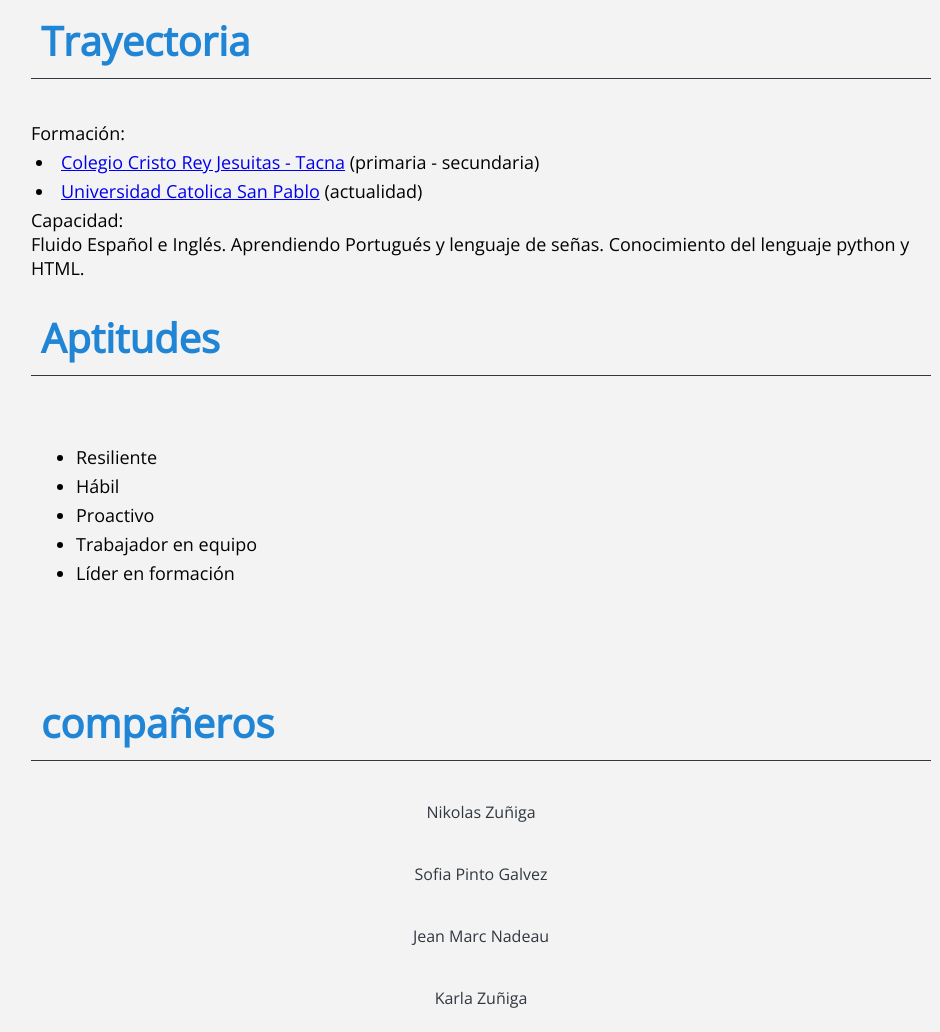
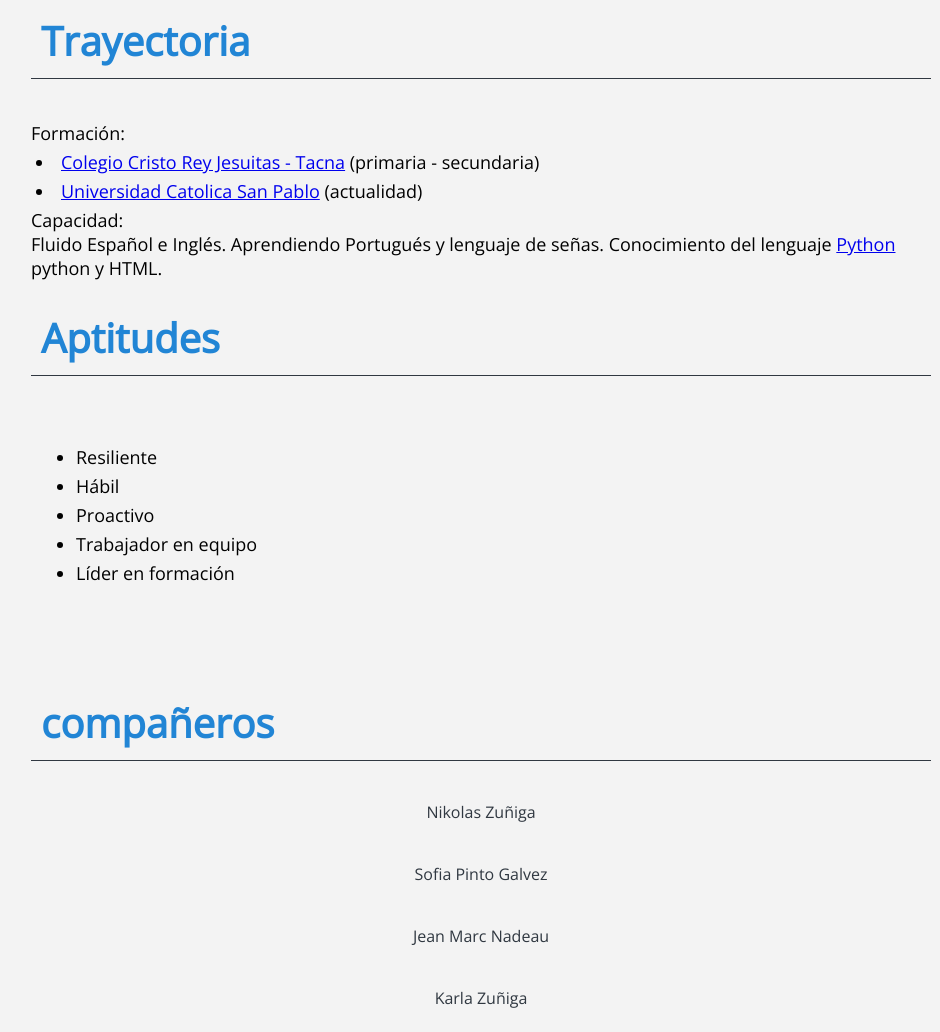
Before and after one commit to PaoloJMA/PaoloMostajo, a plain HTML site: page index.html in a window 1280 px wide. Shown: the part 1279-2311 px from the top of the page, without its empty margins (159-1099 px from the left). Drawn offline with nearby package versions, Linux system fonts and the light colour scheme.

Commit message:
Update index.html

```diff
--- a/index.html
+++ b/index.html
@@ -44,7 +44,7 @@
                 <p>Capacidad:</p><p>
                     Fluido Español e Inglés.
                     Aprendiendo Portugués y lenguaje de señas.
-                    Conocimiento del lenguaje python y HTML.</p>
+                    Conocimiento del lenguaje <a href="https://docs.python.org/es/3/tutorial/">Python</a> python y HTML.</p>
             </div>
             <div class="tamaño">
                 <h2>Aptitudes</h2>
```
